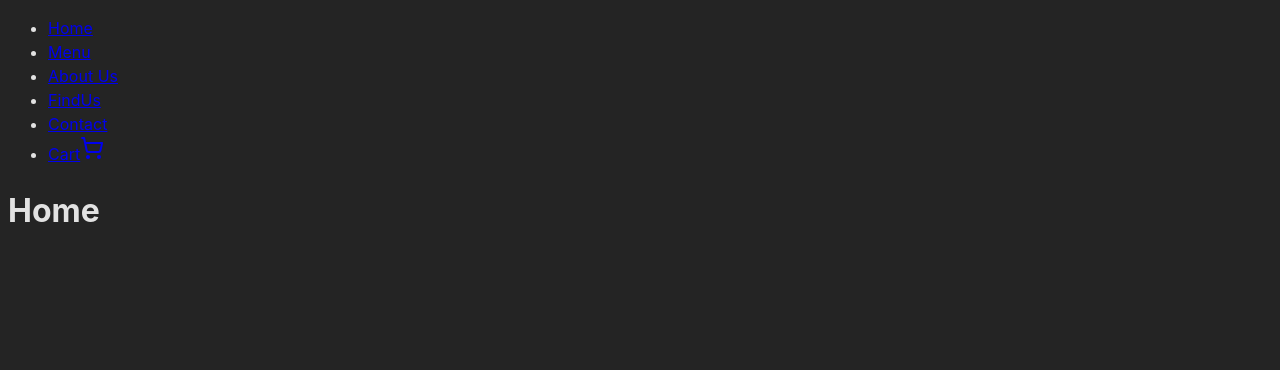
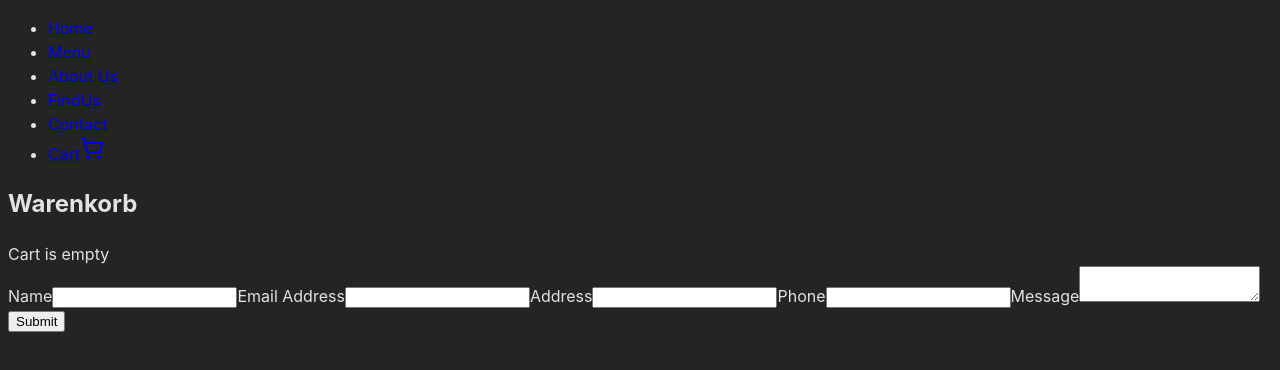
Before and after one commit to Khambazarov/react-final-project-olivia-renat, a React (Vite) app: page /checkout in a window 1280 px wide. Before the commit this address led to /. Shown: the top 370 px of the page. Built offline with nearby package versions, Linux system fonts and the light colour scheme.

Commit message:
add formspree to Checkout.tsx

```diff
--- a/package.json
+++ b/package.json
@@ -10,6 +10,7 @@
     "preview": "vite preview"
   },
   "dependencies": {
+    "@formspree/react": "^2.5.1",
     "react": "^18.3.1",
     "react-dom": "^18.3.1",
     "react-router-dom": "^6.27.0"
--- a/src/App.tsx
+++ b/src/App.tsx
@@ -9,6 +9,7 @@ import { Contact } from "./components/Contact";
 import { Dishes } from "./components/menu/Dishes";
 import { DishDetails } from "./components/menu/DishDetails";
 import { Cart } from "./components/Cart";
+import { Checkout } from "./components/Checkout";
 
 function App() {
   return (
@@ -66,6 +67,7 @@ function App() {
         <Route path="find-us" element={<FindUs />} />
         <Route path="contact" element={<Contact />} />
         <Route path="cart" element={<Cart />} />
+        <Route path="checkout" element={<Checkout />} />
 
         {/* catch all other not found pages */}
         <Route path="*" element={<Navigate to="/" />} />
--- a/src/components/AboutUs.tsx
+++ b/src/components/AboutUs.tsx
@@ -1,7 +1,25 @@
 export function AboutUs() {
   return (
-    <>
-      <h1>About Us</h1>
-    </>
+    <div>
+      <h1>Über uns</h1>
+      <p>
+        Wir sind ein familiengeführtes Restaurant, das sich auf traditionelle
+        Küche spezialisiert hat.
+      </p>
+      <section>
+        <h2>Unsere Geschichte</h2>
+        <p>
+          Seit 1990 bieten wir unseren Gästen die besten Gerichte aus der
+          Region.
+        </p>
+      </section>
+      <section>
+        <h2>Unser Team</h2>
+        <p>
+          Unser Team besteht aus erfahrenen Köchen und freundlichem
+          Servicepersonal.
+        </p>
+      </section>
+    </div>
   );
 }
--- a/src/components/Cart.tsx
+++ b/src/components/Cart.tsx
@@ -1,4 +1,5 @@
 import { useReducer } from "react";
+import { NavLink } from "react-router-dom";
 
 type Product = {
   id: string;
@@ -45,7 +46,7 @@ export function Cart() {
 
   function totalProductPrice(price: string, count: number) {
     const replaceUnderscoreToDot = price.replace("_", "");
-    return Number(replaceUnderscoreToDot) * count / 100;
+    return (Number(replaceUnderscoreToDot) * count) / 100;
   }
 
   function totalPrice() {
@@ -92,6 +93,9 @@ export function Cart() {
             </div>
           ))}
           <div>Total Price: {totalPrice().toFixed(2)}€</div>
+          <NavLink to="../checkout">
+            <button>Checkout</button>
+          </NavLink>
         </>
       ) : (
         <div>Cart is empty</div>
--- /dev/null
+++ b/src/components/Checkout.tsx
@@ -0,0 +1,117 @@
+import { useForm, ValidationError } from "@formspree/react";
+import React, { useState, useEffect } from "react";
+
+type Product = {
+  id: string;
+  name: string;
+  price: string;
+  count: number;
+};
+
+export function Checkout() {
+  const [cartProducts, setCartProducts] = useState<Product[]>([]);
+  const [state, handleSubmit] = useForm("xdoqqkll");
+
+  useEffect(() => {
+    const storedProducts = JSON.parse(localStorage.getItem("products") || "[]");
+    setCartProducts(storedProducts);
+  }, []);
+
+  function totalProductPrice(price: string, count: number) {
+    const replaceUnderscoreToDot = price.replace("_", ".");
+    return Number(replaceUnderscoreToDot) * count;
+  }
+
+  function totalPrice() {
+    return cartProducts.reduce((acc, product) => {
+      return acc + totalProductPrice(product.price, product.count);
+    }, 0);
+  }
+
+  const handleFormSubmit = (e: React.FormEvent<HTMLFormElement>) => {
+    e.preventDefault();
+
+    // Fügen Sie die Bestelldaten als verstecktes Feld hinzu
+    const form = e.target as HTMLFormElement;
+    const orderDetails = cartProducts
+      .map(
+        (product) =>
+          `${product.name} (x${product.count}): ${totalProductPrice(
+            product.price,
+            product.count
+          ).toFixed(2)}€`
+      )
+      .join(", ");
+    const orderDetailsInput = document.createElement("input");
+    orderDetailsInput.type = "hidden";
+    orderDetailsInput.name = "orderDetails";
+    orderDetailsInput.value = orderDetails;
+    form.appendChild(orderDetailsInput);
+
+    // Fügen Sie den Gesamtpreis als verstecktes Feld hinzu
+    const totalPriceInput = document.createElement("input");
+    totalPriceInput.type = "hidden";
+    totalPriceInput.name = "totalPrice";
+    totalPriceInput.value = totalPrice().toFixed(2) + "€";
+    form.appendChild(totalPriceInput);
+
+    handleSubmit(e);
+
+    localStorage.setItem("products", "[]");
+    const storedProducts = JSON.parse(localStorage.getItem("products") || "[]");
+    setCartProducts(storedProducts);
+  };
+
+  if (state.succeeded) {
+    return <p>Thanks for your order!</p>;
+  }
+
+  return (
+    <>
+      <h2>Warenkorb</h2>
+      <div>
+        {cartProducts.length > 0 ? (
+          <>
+            {cartProducts.map((product) => (
+              <div key={product.id}>
+                <h3>{product.name}</h3>
+                <div>Product Price: {product.price.replace("_", ",")}€</div>
+                <div>Amount: {product.count}</div>
+                <div>
+                  Price:
+                  {totalProductPrice(product.price, product.count).toFixed(2)}€
+                </div>
+              </div>
+            ))}
+            <div>Total Price: {totalPrice().toFixed(2)}€</div>
+          </>
+        ) : (
+          <div>Cart is empty</div>
+        )}
+      </div>
+
+      <form onSubmit={handleFormSubmit}>
+        <label htmlFor="name">Name</label>
+        <input id="name" type="text" name="name" required />
+        <label htmlFor="email">Email Address</label>
+        <input id="email" type="email" name="email" required />
+        <ValidationError prefix="Email" field="email" errors={state.errors} />
+        <label htmlFor="address">Address</label>
+        <input id="address" type="text" name="address" required />
+        <label htmlFor="phone">Phone</label>
+        <input id="phone" type="tel" name="phone" required />
+        <ValidationError prefix="Phone" field="phone" errors={state.errors} />
+        <label htmlFor="message">Message</label>
+        <textarea id="message" name="message" />
+        <ValidationError
+          prefix="Message"
+          field="message"
+          errors={state.errors}
+        />
+        <button type="submit" disabled={state.submitting}>
+          Submit
+        </button>
+      </form>
+    </>
+  );
+}
--- a/src/components/Contact.tsx
+++ b/src/components/Contact.tsx
@@ -1,7 +1,26 @@
 export function Contact() {
   return (
-    <>
-      <h1>Contact</h1>
-    </>
+    <div>
+      <h1>Kontakt</h1>
+      <p>Sie können uns unter folgender Nummer erreichen: 01234 567890</p>
+      <section>
+        <h2>Kontaktformular</h2>
+        <form>
+          <div>
+            <label htmlFor="name">Name:</label>
+            <input type="text" id="name" name="name" />
+          </div>
+          <div>
+            <label htmlFor="email">Email:</label>
+            <input type="email" id="email" name="email" />
+          </div>
+          <div>
+            <label htmlFor="message">Nachricht:</label>
+            <textarea id="message" name="message"></textarea>
+          </div>
+          <button type="submit">Absenden</button>
+        </form>
+      </section>
+    </div>
   );
 }
--- a/src/components/FindUs.tsx
+++ b/src/components/FindUs.tsx
@@ -1,7 +1,18 @@
 export function FindUs() {
   return (
-    <>
-      <h1>Find Us</h1>
-    </>
+    <div>
+      <h1>Finden Sie uns</h1>
+      <p>Unsere Adresse: Musterstraße 123, 12345 Musterstadt</p>
+      <section>
+        <h2>Öffnungszeiten</h2>
+        <p>Montag - Freitag: 11:00 - 22:00 Uhr</p>
+        <p>Samstag - Sonntag: 12:00 - 23:00 Uhr</p>
+      </section>
+      <section>
+        <h2>Kontakt</h2>
+        <p>Telefon: 01234 567890</p>
+        <p>Email: info@restaurant.de</p>
+      </section>
+    </div>
   );
 }
--- a/src/components/Home.tsx
+++ b/src/components/Home.tsx
@@ -1,7 +1,17 @@
 export function Home() {
   return (
-    <>
-      <h1>Home</h1>
-    </>
+    <div>
+      <h1>Willkommen bei unserem Restaurant</h1>
+      <p>Genießen Sie die besten Gerichte der Stadt!</p>
+      <img src="/images/restaurant.jpg" alt="Restaurant" />
+      <section>
+        <h2>Unsere Spezialitäten</h2>
+        <ul>
+          <li>Pizza Margherita</li>
+          <li>Spaghetti Carbonara</li>
+          <li>Tiramisu</li>
+        </ul>
+      </section>
+    </div>
   );
-}
+};
```
Also changed, not shown: 1 other file (tests, documents, lock files or other folders).
